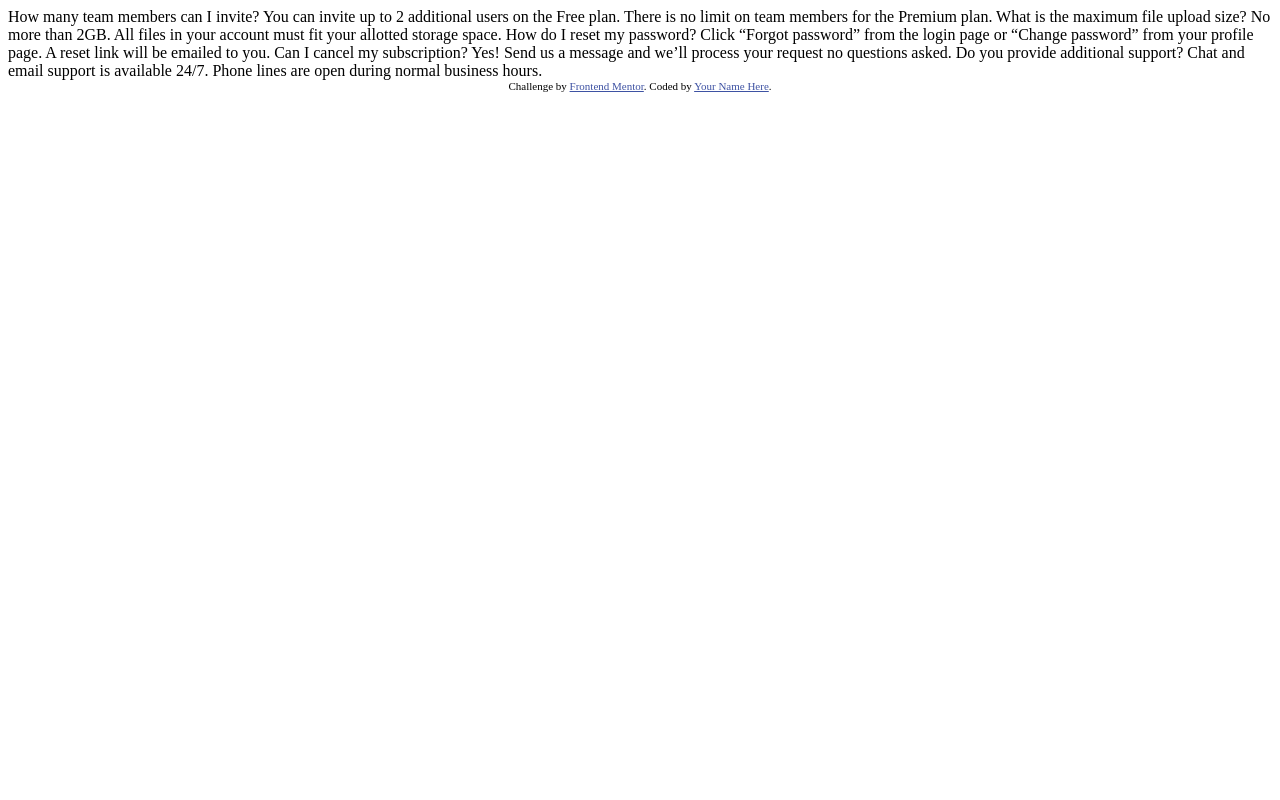
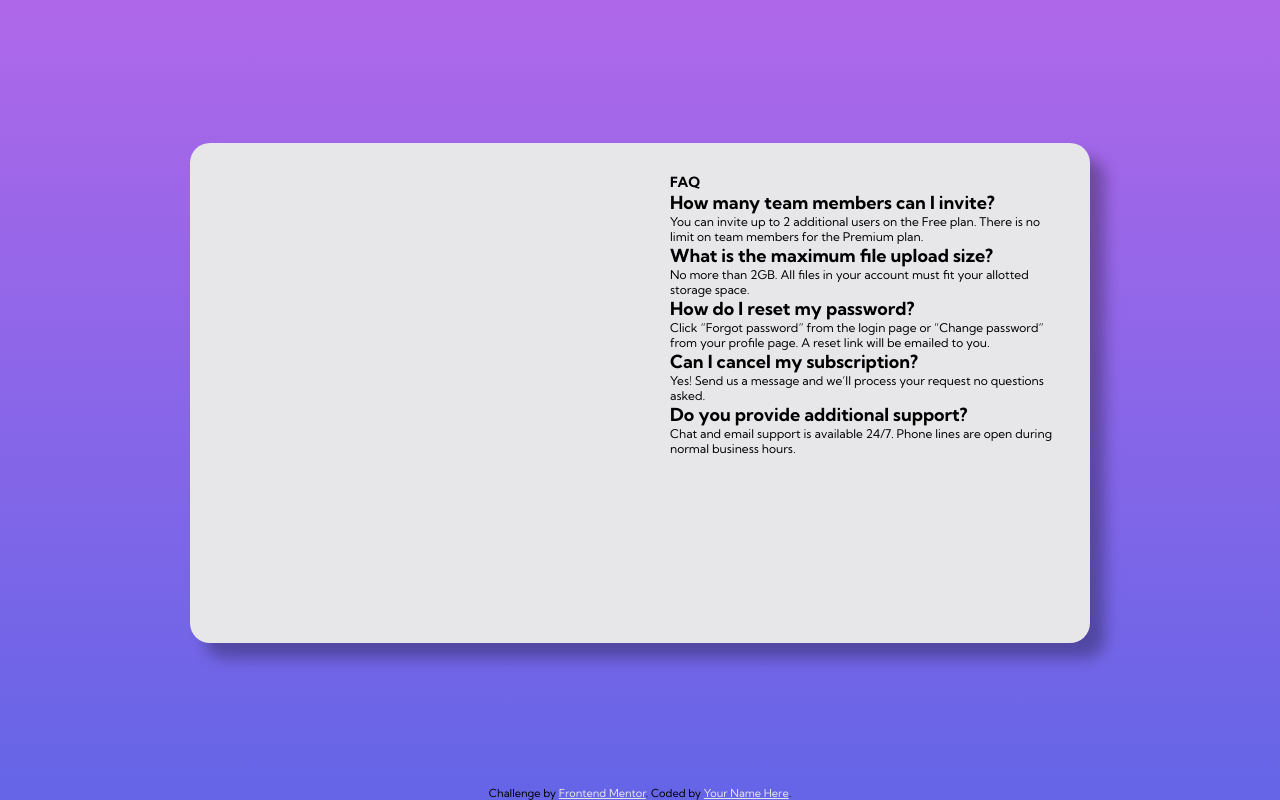
Before and after one commit to FelipeFerreiraSS/faq-accordion-card, a plain HTML site: page index.html in a window 1280 px wide. Drawn offline with Linux system fonts and the light colour scheme.

Commit message:
css e html

```diff
--- a/index.html
+++ b/index.html
@@ -5,33 +5,47 @@
   <meta name="viewport" content="width=device-width, initial-scale=1.0"> <!-- displays site properly based on user's device -->
 
   <link rel="icon" type="image/png" sizes="32x32" href="./images/favicon-32x32.png">
+  <link rel="stylesheet" href="style.css">
+  <link rel="preconnect" href="https://fonts.gstatic.com">
+  <link href="https://fonts.googleapis.com/css2?family=Kumbh+Sans:wght@400;700&display=swap" rel="stylesheet">
 
   <title>Frontend Mentor | FAQ Accordion Card</title>
 
   <!-- Feel free to remove these styles or customise in your own stylesheet 👍 -->
   <style>
     .attribution { font-size: 11px; text-align: center; }
-    .attribution a { color: hsl(228, 45%, 44%); }
+    .attribution a { color: hsl(240, 5%, 91%); }
   </style>
 </head>
 <body>
-  How many team members can I invite?
-  You can invite up to 2 additional users on the Free plan. There is no limit on
-  team members for the Premium plan.
+    <section class="container">
 
-  What is the maximum file upload size?
-  No more than 2GB. All files in your account must fit your allotted storage space.
+      <section class="illustration">
 
-  How do I reset my password?
-  Click “Forgot password” from the login page or “Change password” from your profile page.
-  A reset link will be emailed to you.
+      </section>
 
-  Can I cancel my subscription?
-  Yes! Send us a message and we’ll process your request no questions asked.
+      <section class="faq">
+        <h1>FAQ</h1>
 
-  Do you provide additional support?
-  Chat and email support is available 24/7. Phone lines are open during normal business hours.
+        <h2>How many team members can I invite?</h2>
+        <p>You can invite up to 2 additional users on the Free plan. There is no limit on
+        team members for the Premium plan.</p>
 
+        <h2>What is the maximum file upload size?</h2>
+        <p>No more than 2GB. All files in your account must fit your allotted storage space.</p>
+
+        <h2>How do I reset my password?</h2>
+        <p>Click “Forgot password” from the login page or “Change password” from your profile page.
+        A reset link will be emailed to you.</p>
+
+        <h2>Can I cancel my subscription?</h2>
+        <p>Yes! Send us a message and we’ll process your request no questions asked.</p>
+
+        <h2>Do you provide additional support?</h2>
+        <p>Chat and email support is available 24/7. Phone lines are open during normal business hours.</p>
+      </section>
+
+    </section>
   <div class="attribution">
     Challenge by <a href="https://www.frontendmentor.io?ref=challenge" target="_blank">Frontend Mentor</a>.
     Coded by <a href="#">Your Name Here</a>.
--- /dev/null
+++ b/style.css
@@ -0,0 +1,59 @@
+* {
+  margin: 0;
+  padding: 0;
+  border: 0;
+  box-sizing: border-box;
+}
+
+:root {
+  /* Primary Text */
+  --VeryDarkDesaturatedBlue: hsl(238, 29%, 16%);
+  --SoftRed: hsl(14, 88%, 65%);
+
+  /* Gradient */
+  --SoftViolet: hsl(273, 75%, 66%);
+  --SoftBlue: hsl(240, 73%, 65%);
+
+  /* Neutral Text */
+  --VeryDarkGrayishBlue: hsl(237, 12%, 33%);
+  --DarkGrayishBlue: hsl(240, 6%, 50%);
+
+  /* Dividers */
+  --LightGrayishBlue: hsl(240, 5%, 91%);
+}
+
+body {
+  font-size: 12px;
+  font-family: "Kumbh Sans";
+
+  min-height: 100vh;
+  min-width: 100vh;
+
+  display: flex;
+  flex-direction: column;
+  justify-content: center;
+
+  background: linear-gradient(to bottom, var(--SoftViolet), var(--SoftBlue));
+}
+
+.container {
+  background: var(--LightGrayishBlue);
+  border-radius: 20px;
+  width: 900px;
+  height: 500px;
+  margin: auto;
+  box-shadow: 15px 15px 15px rgba(0, 0, 0, 0.3);
+
+  display: flex;
+}
+
+.illustration {
+  width: 450px;
+  height: 500px;
+}
+
+.faq {
+  width: 450px;
+  height: 500px;
+  padding: 30px;
+}
```
